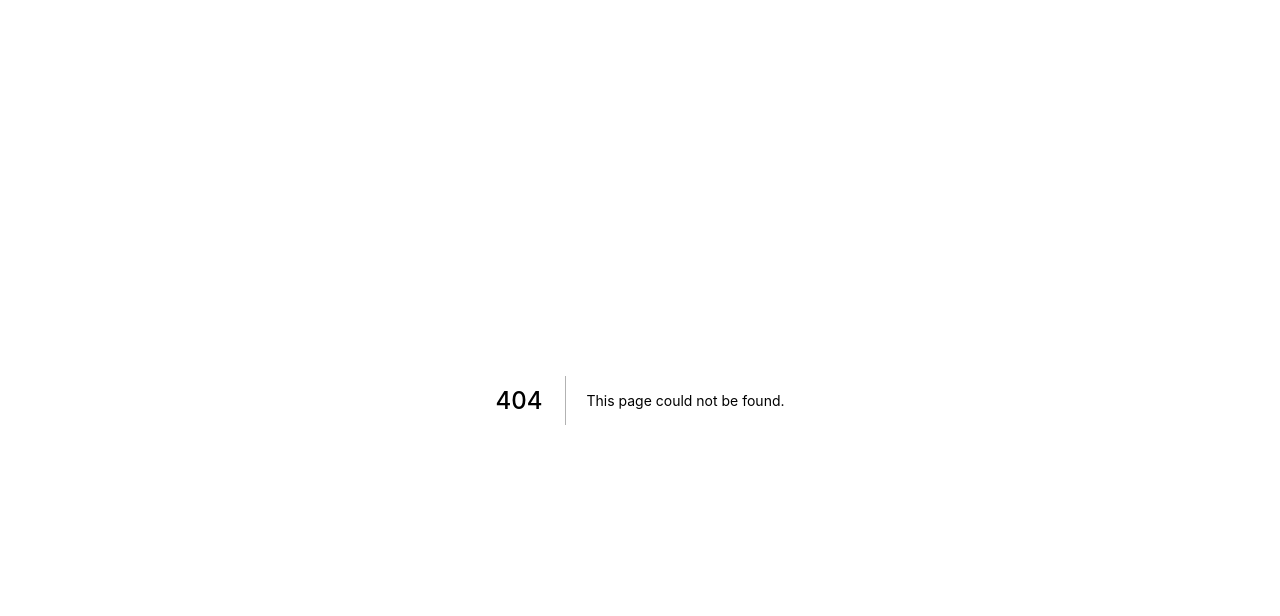
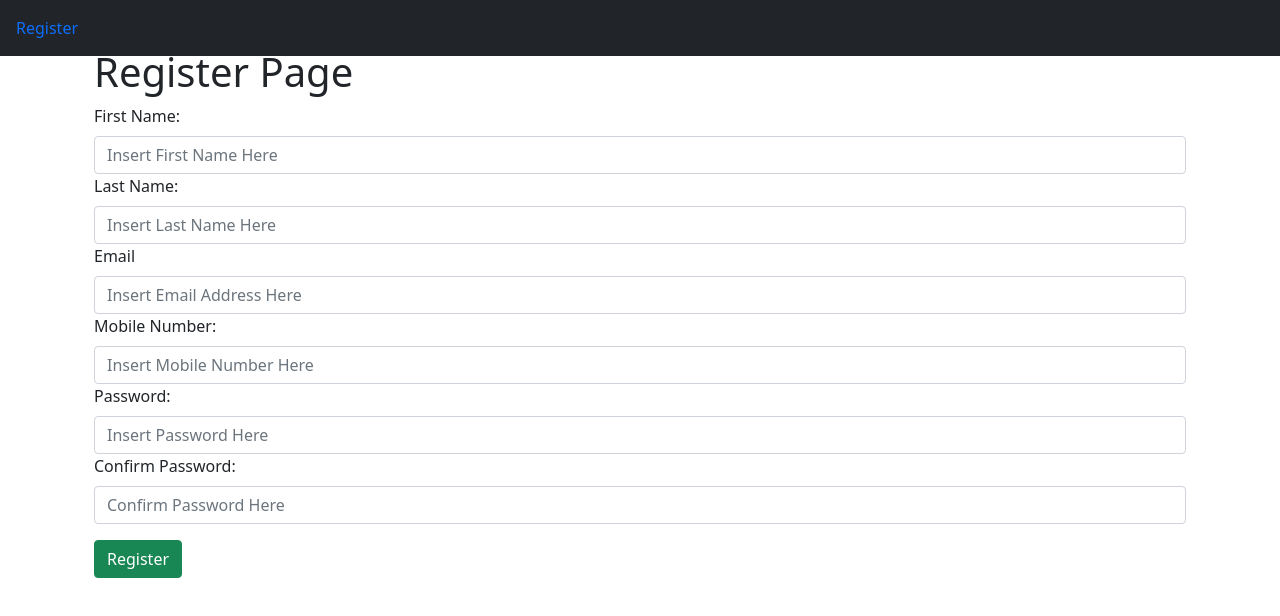
Before and after one commit to bernicegayahan/budget_tracker_app_client_side, a Next.js app: page /register in a window 1280 px wide. Before the commit this address had no page. Shown: the top 616 px of the page. Built offline with nearby package versions, Linux system fonts and the light colour scheme.

Commit message:
created our register page

```diff
--- /dev/null
+++ b/components/NavBar.js
@@ -0,0 +1,17 @@
+import { Navbar, Nav } from 'react-bootstrap';
+//for me to be able to create routes for each item inside the navbar i'm going to use the Link from next
+import Link from 'next/link'
+
+//i want to be able to create routes for my navbar elements
+
+//lets create a function this time using an es6 format
+
+export default () => {
+	return(
+	<Navbar bg="dark" expand="lg" fixed="top" variant="dark">
+	  <Link href="/register">
+	    <a className="nav-link">Register</a>
+	  </Link>
+	</Navbar>
+	)
+}
--- a/package.json
+++ b/package.json
@@ -8,8 +8,11 @@
     "start": "next start"
   },
   "dependencies": {
+    "bootstrap": "^5.0.1",
     "next": "10.x",
     "react": "17.x",
-    "react-dom": "17.x"
+    "react-bootstrap": "^1.6.1",
+    "react-dom": "17.x",
+    "sweetalert2": "^11.0.16"
   }
 }
--- a/pages/_app.js
+++ b/pages/_app.js
@@ -1,7 +1,19 @@
 import '../styles/globals.css'
+import 'bootstrap/dist/css/bootstrap.min.css';
+import { Container } from 'react-bootstrap';
+
+//extract the navbar component
+import AppNavBar from '../components/NavBar';
 
 function MyApp({ Component, pageProps }) {
-  return <Component {...pageProps} />
+  return(
+  	<>
+	  	<AppNavBar />
+	  	<Container>
+	  		<Component {...pageProps} />
+	  	</Container>
+    </>
+  )
 }
 
 export default MyApp
--- /dev/null
+++ b/pages/register.js
@@ -0,0 +1,47 @@
+//we want to build our first page, register.
+//lets acquire the components needed to build this page from 'react-boostrap';
+
+import {Form, Button, Container} from 'react-bootstrap'
+
+//create a function that will describe the structure of our component
+export default function Register() {
+	return(
+		<Container className="mt-5">
+		    <h1 className="mt-3">Register Page </h1>
+			<Form>
+			  {/*first Name*/}
+			   <Form.Group>
+				  	<Form.Label>First Name:</Form.Label>
+				  	<Form.Control type="text" placeholder="Insert First Name Here" required/>
+			  </Form.Group>
+			  {/*last Name*/}
+			  <Form.Group>
+				  	<Form.Label>Last Name:</Form.Label>
+				  	<Form.Control type="text" placeholder="Insert Last Name Here" required/>
+			  </Form.Group>
+			  {/*email*/}
+			  <Form.Group>
+				  	<Form.Label>Email</Form.Label>
+				  	<Form.Control type="email" placeholder="Insert Email Address Here" required/>
+			  </Form.Group>
+			  {/* mobile number */}
+			  <Form.Group>
+			  	<Form.Label>Mobile Number:</Form.Label>
+			  	<Form.Control type="number" placeholder="Insert Mobile Number Here" required/>
+			  </Form.Group>
+			  {/*password */}
+			  <Form.Group>
+			  	<Form.Label>Password:</Form.Label>
+			  	<Form.Control type="password" placeholder="Insert Password Here" required/>
+			  </Form.Group>
+			  {/*confirm password*/}
+			  <Form.Group>
+			  	<Form.Label>Confirm Password:</Form.Label>
+			  	<Form.Control type="password" placeholder="Confirm Password Here" required/>
+			  </Form.Group>
+
+			  <Button className="mt-3"variant="success" type="submit">Register</Button>
+			</Form>
+		</Container>
+	)
+}
```
Also changed, not shown: pages/index.js (+1 -56 lines), 1 other file (tests, documents, lock files or other folders).
